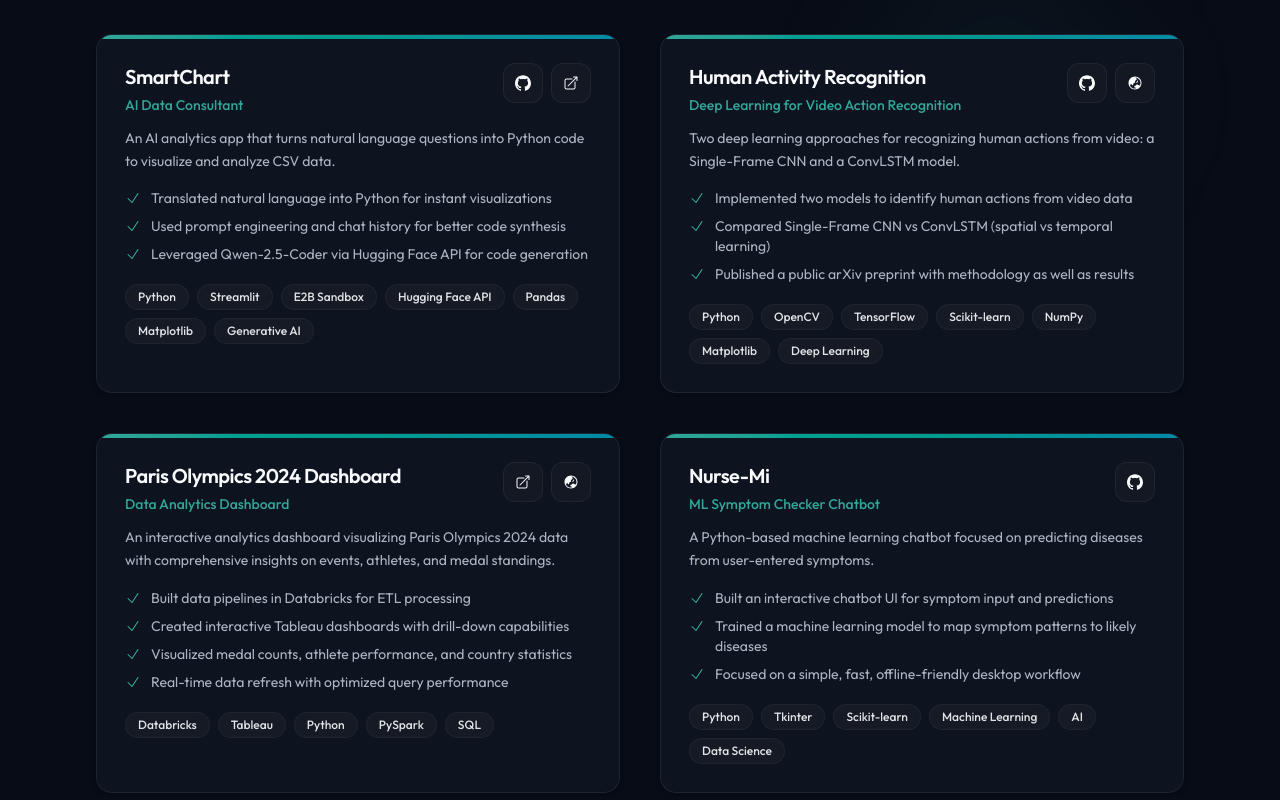
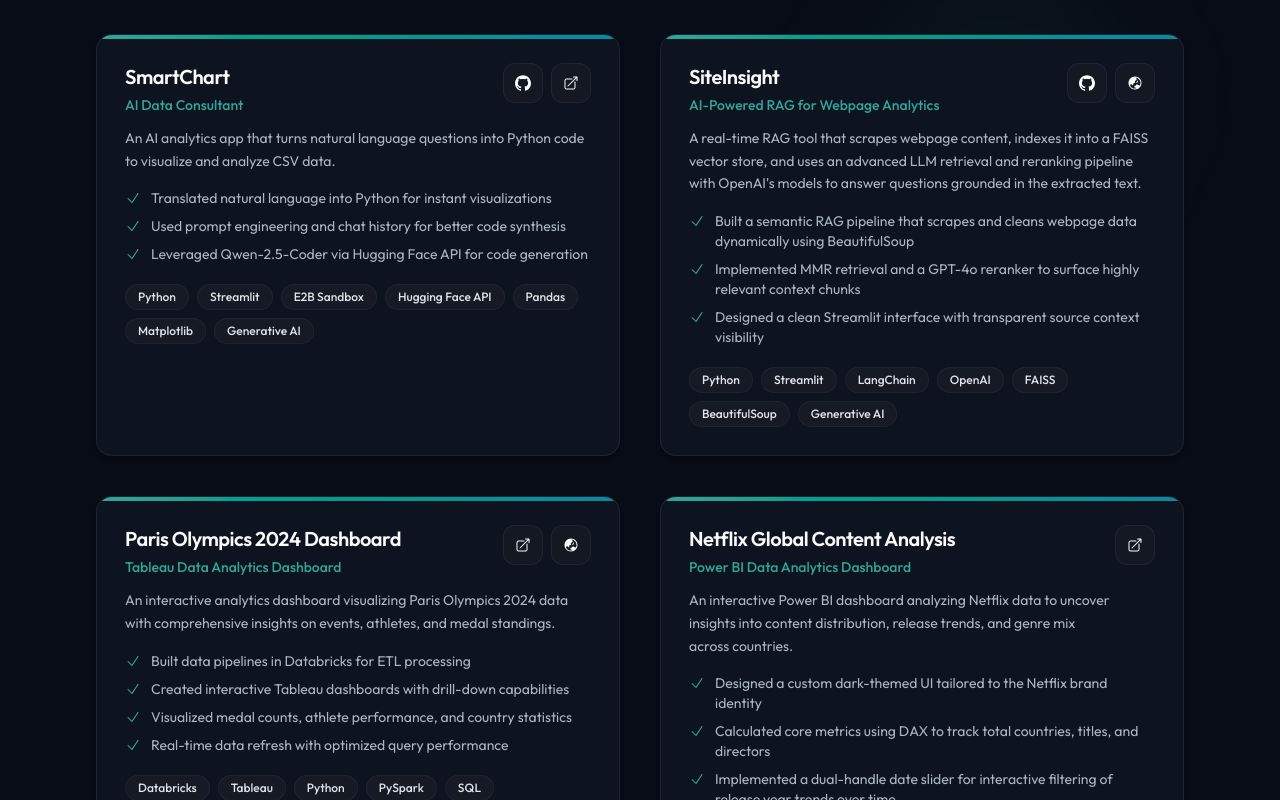
Before and after one commit to sherylmathew11/sherylmathew11, a Next.js app: page / in a window 1280 px wide. Shown: the part 3020-3820 px from the top of the page. Built offline with nearby package versions, Linux system fonts and the light colour scheme; no server answers.

Commit message:
Added Projects

```diff
--- a/constants/projects.ts
+++ b/constants/projects.ts
@@ -25,6 +25,50 @@
     githubUrl: "https://github.com/sherylmathew11/smartchart",
   },
   {
+    title: "SiteInsight",
+    description: "AI-Powered RAG for Webpage Analytics",
+    longDescription:
+      "A real-time RAG tool that scrapes webpage content, indexes it into a FAISS vector store, and uses an advanced LLM retrieval and reranking pipeline with OpenAI's models to answer questions grounded in the extracted text.",
+    technologies: ["Python", "Streamlit", "LangChain", "OpenAI", "FAISS", "BeautifulSoup", "Generative AI"],
+    highlights: [
+      "Built a semantic RAG pipeline that scrapes and cleans webpage data dynamically using BeautifulSoup",
+      "Implemented MMR retrieval and a GPT-4o reranker to surface highly relevant context chunks",
+      "Designed a clean Streamlit interface with transparent source context visibility",
+    ],
+    githubUrl: "https://github.com/sherylmathew11/siteinsight",
+    logsUrl: "https://site-insight.streamlit.app/",
+  },
+  {
+    title: "Paris Olympics 2024 Dashboard",
+    description: "Tableau Data Analytics Dashboard",
+    longDescription:
+      "An interactive analytics dashboard visualizing Paris Olympics 2024 data with comprehensive insights on events, athletes, and medal standings.",
+    technologies: ["Databricks", "Tableau", "Python", "PySpark", "SQL"],
+    highlights: [
+      "Built data pipelines in Databricks for ETL processing",
+      "Created interactive Tableau dashboards with drill-down capabilities",
+      "Visualized medal counts, athlete performance, and country statistics",
+      "Real-time data refresh with optimized query performance",
+    ],
+    liveUrl: "https://public.tableau.com/views/ParisOlympics2024-MigrantMedalists/Overview",
+    logsUrl: "/Paris_Olympic_Data_Preparation.html",
+  },
+  {
+    title: "Netflix Global Content Analysis",
+    description: "Power BI Data Analytics Dashboard",
+    longDescription:
+    "An interactive Power BI dashboard analyzing Netflix data to uncover insights into content distribution, release trends, and genre mix across countries.",
+    technologies: ["Power BI", "Power Query", "DAX"],
+    highlights: [
+    "Designed a custom dark-themed UI tailored to the Netflix brand identity",
+    "Calculated core metrics using DAX to track total countries, titles, and directors",
+    "Implemented a dual-handle date slider for interactive filtering of release year trends over time",
+    "Visualized global content distribution using a map visual, genre distribution using a treemap, content mix using a donut chart, and a bar chart for top countries",
+    ],
+    liveUrl: "/Netflix Dashboard.pdf",
+    logsUrl: "",
+  },
+  {
     title: "Human Activity Recognition",
     description: "Deep Learning for Video Action Recognition",
     longDescription:
@@ -39,26 +83,11 @@
     logsUrl: "https://arxiv.org/abs/2304.14499",
   },
   {
-    title: "Paris Olympics 2024 Dashboard",
-    description: "Data Analytics Dashboard",
-    longDescription:
-      "An interactive analytics dashboard visualizing Paris Olympics 2024 data with comprehensive insights on events, athletes, and medal standings.",
-    technologies: ["Databricks", "Tableau", "Python", "PySpark", "SQL"],
-    highlights: [
-      "Built data pipelines in Databricks for ETL processing",
-      "Created interactive Tableau dashboards with drill-down capabilities",
-      "Visualized medal counts, athlete performance, and country statistics",
-      "Real-time data refresh with optimized query performance",
-    ],
-    liveUrl: "https://public.tableau.com/views/ParisOlympics2024-MigrantMedalists/Overview",
-    logsUrl: "/Paris_Olympic_Data_Preparation.html",
-  },
-  {
     title: "Nurse-Mi",
-    description: "ML Symptom Checker Chatbot",
+    description: "Machine Learning for Disease Prediction",
     longDescription:
       "A Python-based machine learning chatbot focused on predicting diseases from user-entered symptoms.",
-    technologies: ["Python", "Tkinter", "Scikit-learn", "Machine Learning", "AI", "Data Science"],
+    technologies: ["Python", "Tkinter", "Scikit-learn", "Machine Learning", "Data Science"],
     highlights: [
       "Built an interactive chatbot UI for symptom input and predictions",
       "Trained a machine learning model to map symptom patterns to likely diseases",
--- a/constants/skills.ts
+++ b/constants/skills.ts
@@ -9,6 +9,7 @@
   HiCommandLine,
   HiUserGroup,
 } from "react-icons/hi2";
+import { FaMicrosoft } from "react-icons/fa6";
 
 type IconComponent = ComponentType<{ className?: string }>;
 
@@ -36,8 +37,8 @@
       { name: "MS Excel", icon: HiChartBar, featured: true },
       { name: "AWS", icon: FaAws },
       { name: "Pandas", icon: SiPython },
-      { name: "NumPy" },
-      { name: "Matplotlib" },
+      { name: "NumPy", icon: SiPython },
+      { name: "Matplotlib", icon: SiPython },
     ],
   },
   {
@@ -48,7 +49,7 @@
     borderColor: "border-emerald-500/20",
     skills: [
       { name: "Python", icon: SiPython, featured: true },
-      { name: "SQL", featured: true },
+      { name: "SQL", icon: HiCodeBracket, featured: true },
     ],
   },
   {
@@ -63,7 +64,7 @@
       { name: "Git", icon: SiGit },
       { name: "VS Code", icon: HiCommandLine },
       { name: "Genesys Cloud", icon: HiCloud },
-      { name: "Microsoft Office Suite" },
+      { name: "Microsoft Office Suite", icon: FaMicrosoft },
     ],
   },
   {
--- a/sections/Volunteer/Volunteer.tsx
+++ b/sections/Volunteer/Volunteer.tsx
@@ -9,7 +9,7 @@
     <section id="volunteer" className="w-full" data-testid="section-volunteer">
       <div className="w-full bg-muted/40 pt-4 pb-14 sm:pt-6 sm:pb-16 md:pb-20">
         <div className="mx-auto w-full max-w-6xl px-4 md:px-8">
-          <SectionHeader title="Volunteer work" Icon={HiHeart} align="center" className="mb-8 md:mb-10" />
+          <SectionHeader title="Volunteer Work" Icon={HiHeart} align="center" className="mb-8 md:mb-10" />
 
           <div className="relative overflow-hidden rounded-3xl border-2 border-border/80 bg-card shadow-xl">
             <div className="pointer-events-none absolute inset-0 overflow-hidden">
```
Also changed, not shown: 1 other file (tests, documents, lock files or other folders).
